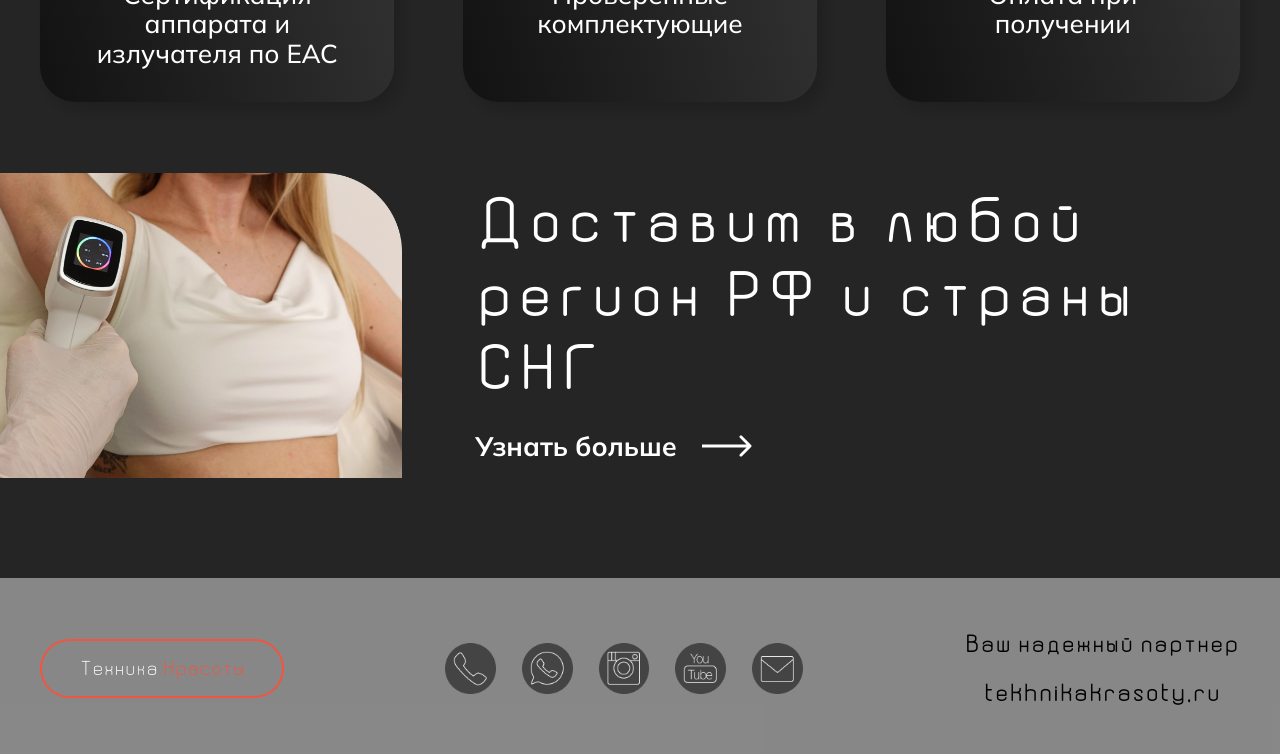
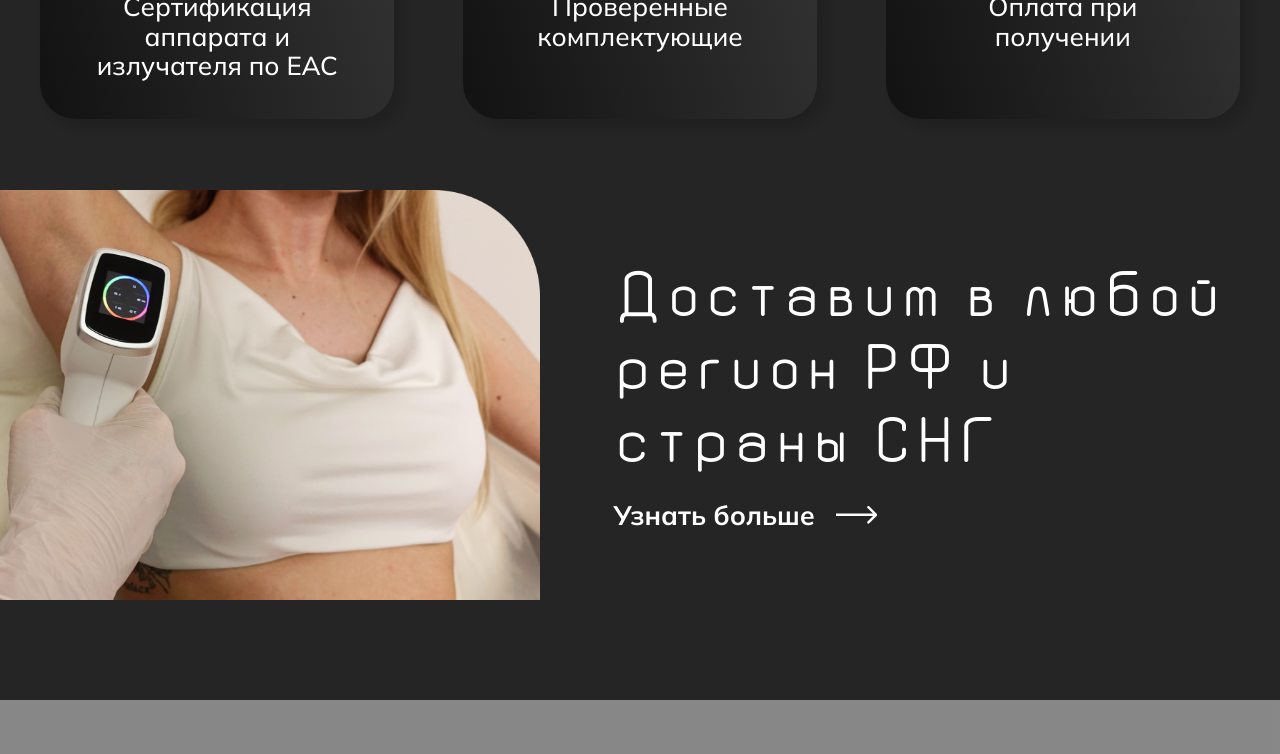
Before and after one commit to Dubrik90/jetOpticVite, a React (Vite) app: page /#/ in a window 1280 px wide. Shown: the part 4122-4876 px from the top of the page. Built offline with nearby package versions, Linux system fonts and the light colour scheme.

Commit message:
feat: refactor Delivery block

```diff
--- a/src/pages/home/jet-delivery/JetDelivery.tsx
+++ b/src/pages/home/jet-delivery/JetDelivery.tsx
@@ -5,7 +5,7 @@ import {
   DeliveryBlock,
   ImgWrap,
   JetDeliveryWrapper,
-  SubTitle,
+  SubTitle, TitleDelivery,
 } from "./style"
 import { Container, TitleGL } from "../../../common/style/global"
 import DiverlyImg from "../assets/diverly-img.png"
@@ -20,10 +20,22 @@ export const JetDelivery = () => {
           <img src={DiverlyImg} alt="diverly image" loading={"lazy"} />
         </ImgWrap>
         <DeliveryBlock>
-          <TitleGL>Доставим в любой регион РФ и страны СНГ</TitleGL>
+          <TitleDelivery>Доставим в любой регион РФ и страны СНГ</TitleDelivery>
           <ButtonBlock>
             <SubTitle>Узнать больше</SubTitle>
-            <SvgComponent src={Arrow} width={"50px"} height={"40px"} />
+            <svg
+              width="52"
+              height="24"
+              viewBox="0 0 52 24"
+              fill="none"
+              xmlns="http://www.w3.org/2000/svg"
+            >
+              <path
+                d="M51.0607 13.0607C51.6464 12.4749 51.6464 11.5251 51.0607 10.9393L41.5147 1.3934C40.9289 0.807615 39.9792 0.807615 39.3934 1.3934C38.8076 1.97919 38.8076 2.92894 39.3934 3.51472L47.8787 12L39.3934 20.4853C38.8076 21.0711 38.8076 22.0208 39.3934 22.6066C39.9792 23.1924 40.9289 23.1924 41.5147 22.6066L51.0607 13.0607ZM-1.31134e-07 13.5L50 13.5L50 10.5L1.31134e-07 10.5L-1.31134e-07 13.5Z"
+                fill="white"
+              />
+            </svg>
+            {/*<SvgComponent src={Arrow} width={"50px"} height={"40px"} />*/}
           </ButtonBlock>
         </DeliveryBlock>
       </Content>
--- a/src/pages/home/jet-delivery/style.ts
+++ b/src/pages/home/jet-delivery/style.ts
@@ -1,11 +1,19 @@
 import styled from "styled-components"
+import { TitleGL } from "../../../common/style/global"
 
 export const JetDeliveryWrapper = styled.div`
   padding-bottom: 100px;
 `
 export const ImgWrap = styled.div`
+  width: 100%;
+  @media (max-width: 500px) {
+    height: 215px;
+  }
+
   img {
-    max-width: 100%;
+    width: 100%;
+    height: 100%;
+    object-fit: cover;
   }
 `
 export const Content = styled.div`
@@ -16,15 +24,28 @@ export const Content = styled.div`
   @media (max-width: 1920px) {
     column-gap: calc(60px + (90 - 60) * ((100vw - 768px) / (1920 - 768)));
   }
+  @media (max-width: 500px) {
+    padding-right: 0;
+    position: relative;
+  }
 `
-export const SubTitle = styled.p`
+export const SubTitle = styled.button.attrs({
+  type: "button",
+})`
   font-family: "Mulish";
   font-weight: var(--fw-bold);
   font-size: 36px;
   line-height: 1.13;
-  color: var(--color-withe);
   @media (max-width: 1920px) {
     font-size: calc(14px + (36 - 14) * ((100vw - 390px) / (1920 - 390)));
+  }
+  @media (max-width: 500px) {
+    color: var(--color-dark);
+  }
+`
+export const TitleDelivery = styled(TitleGL)`
+  @media (max-width: 500px) {
+    color: var(--color-dark);
   }
 `
 export const DeliveryBlock = styled.div`
@@ -32,9 +53,50 @@ export const DeliveryBlock = styled.div`
   flex-direction: column;
   row-gap: 21px;
   max-width: 840px;
+  @media (max-width: 500px) {
+    position: absolute;
+    bottom: 10px;
+    right: 40px;
+    max-width: 267px;
+  }
 `
 export const ButtonBlock = styled.div`
   display: flex;
   align-items: center;
   column-gap: 25px;
+  transition: color 0.3s;
+  color: var(--color-withe);
+  @media (min-width: 501px) {
+    :hover {
+      color: var(--color-ogange);
+      svg {
+        transform: translateX(5px);
+
+
+        path {
+          fill: var(--color-ogange);
+        }
+      }
+    }
+  }
+  }
+
+  @media (max-width: 1920px) {
+    column-gap: calc(15px + (25 - 15) * ((100vw - 390px) / (1920 - 390)));
+  }
+
+  svg {
+    transition: all 0.3s;
+    path {
+      transition: fill 0.3s;
+    }
+    @media (max-width: 1920px) {
+      width: calc(30px + (50 - 30) * ((100vw - 390px) / (1920 - 390)));
+      height: calc(20px + (40 - 20) * ((100vw - 390px) / (1920 - 390)));
+    }
+    @media (max-width: 500px) {
+        path {
+          fill: var(--color-dark);
+        }
+  }
 `
--- a/src/pages/home/jet-official-supplier/style.ts
+++ b/src/pages/home/jet-official-supplier/style.ts
@@ -55,13 +55,13 @@ export const ColumnCard = styled.div`
   max-width: 465px;
   align-items: center;
   @media (max-width: 1920px) {
-    padding: calc(10px + (51 - 10) * ((100vw - 390px) / (1920 - 390)))
+    padding: calc(20px + (51 - 20) * ((100vw - 390px) / (1920 - 390)))
       calc(14px + (69 - 14) * ((100vw - 390px) / (1920 - 390)));
     row-gap: calc(9px + (21 - 9) * ((100vw - 390px) / (1920 - 390)));
     border-radius: calc(10px + (54 - 10) * ((100vw - 390px) / (1920 - 390)));
   }
   @media (max-width: 767px) {
-    max-width: 140px;
+    width: 100%;
   }
 
   svg {
```
Also changed, not shown: src/pages/home/assets/Arrow.svg.
